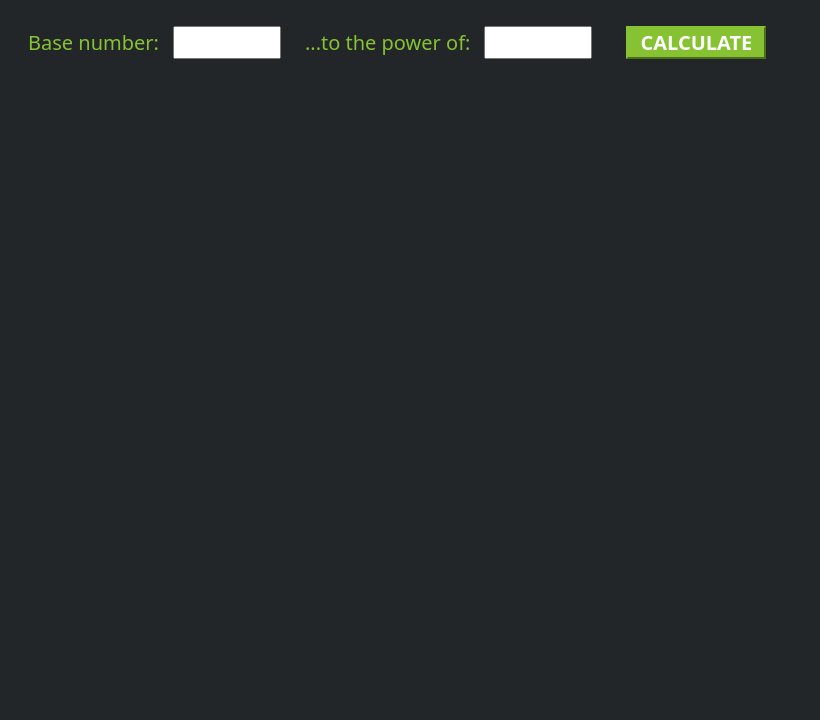
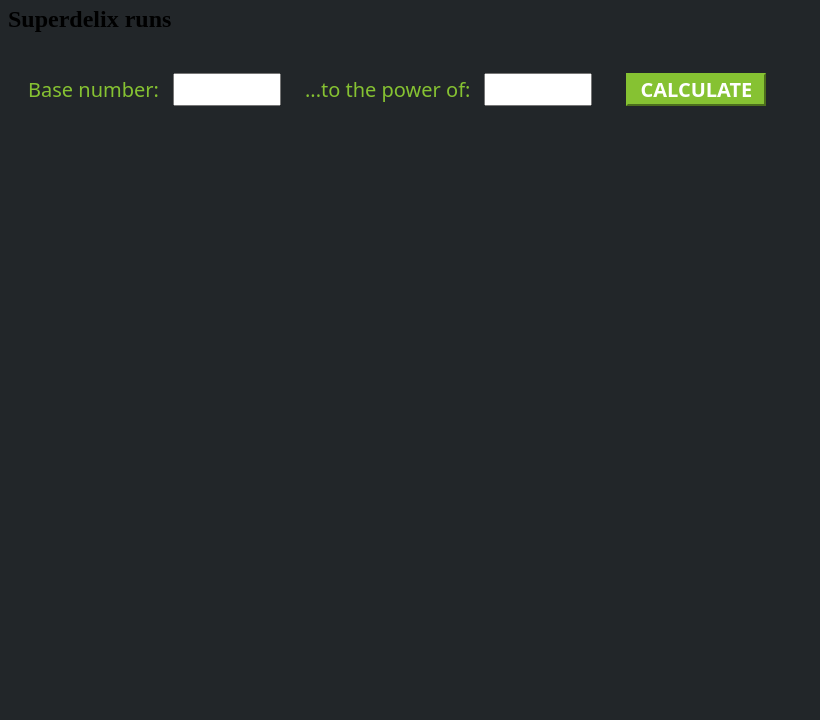
Before and after one commit to naveen-vsamy/Database-registry-API, a plain HTML site: page index.html in a window 1280 px wide. Shown: the part 80-800 px from the top of the page, without its empty margins (0-820 px from the left). Drawn offline with Linux system fonts and the light colour scheme.

Commit message:
Nameadded

```diff
--- a/index.html
+++ b/index.html
@@ -1,5 +1,6 @@
 <!DOCTYPE html>
 <html>
+
 <head>
     <meta charset="UTF-8">
     <title>To the Power of Math!</title>
@@ -10,9 +11,11 @@
             font-family: system-ui;
             margin-left: 20px;
         }
+
         body {
             background-color: #222629;
         }
+
         label {
             color: #86C232;
             font-family: system-ui;
@@ -20,6 +23,7 @@
             margin-left: 20px;
             margin-top: 20px;
         }
+
         button {
             background-color: #86C232;
             border-color: #86C232;
@@ -31,6 +35,7 @@
             margin-top: 20px;
             width: 140px;
         }
+
         input {
             color: #222629;
             font-family: system-ui;
@@ -42,13 +47,13 @@
     </style>
     <script>
         // callAPI function that takes the base and exponent numbers as parameters
-        var callAPI = (base,exponent)=>{
+        var callAPI = (base, exponent) => {
             // instantiate a headers object
             var myHeaders = new Headers();
             // add content type header to object
             myHeaders.append("Content-Type", "application/json");
             // using built in JSON utility package turn object to string and store in a variable
-            var raw = JSON.stringify({"base":base,"exponent":exponent});
+            var raw = JSON.stringify({ "base": base, "exponent": exponent });
             // create a JSON object with parameters for API call and store in a variable
             var requestOptions = {
                 method: 'POST',
@@ -64,15 +69,19 @@
         }
     </script>
 </head>
+
 <body>
     <h1>TO THE POWER OF MATH!</h1>
+    <h2>Superdelix runs</h2>
     <form>
         <label>Base number:</label>
         <input type="text" id="base">
         <label>...to the power of:</label>
         <input type="text" id="exponent">
         <!-- set button onClick method to call function we defined passing input values as parameters -->
-        <button type="button" onclick="callAPI(document.getElementById('base').value,document.getElementById('exponent').value)">CALCULATE</button>
+        <button type="button"
+            onclick="callAPI(document.getElementById('base').value,document.getElementById('exponent').value)">CALCULATE</button>
     </form>
 </body>
+
 </html>
```
Lines whose indentation alone changed are shown as unchanged.
